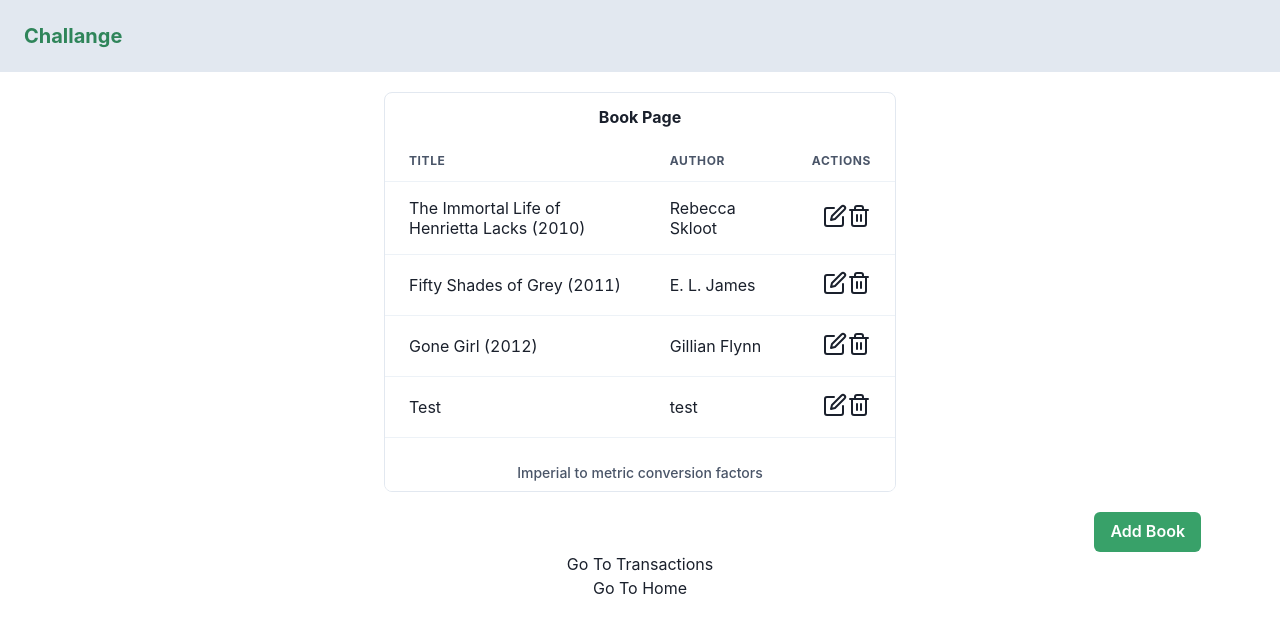
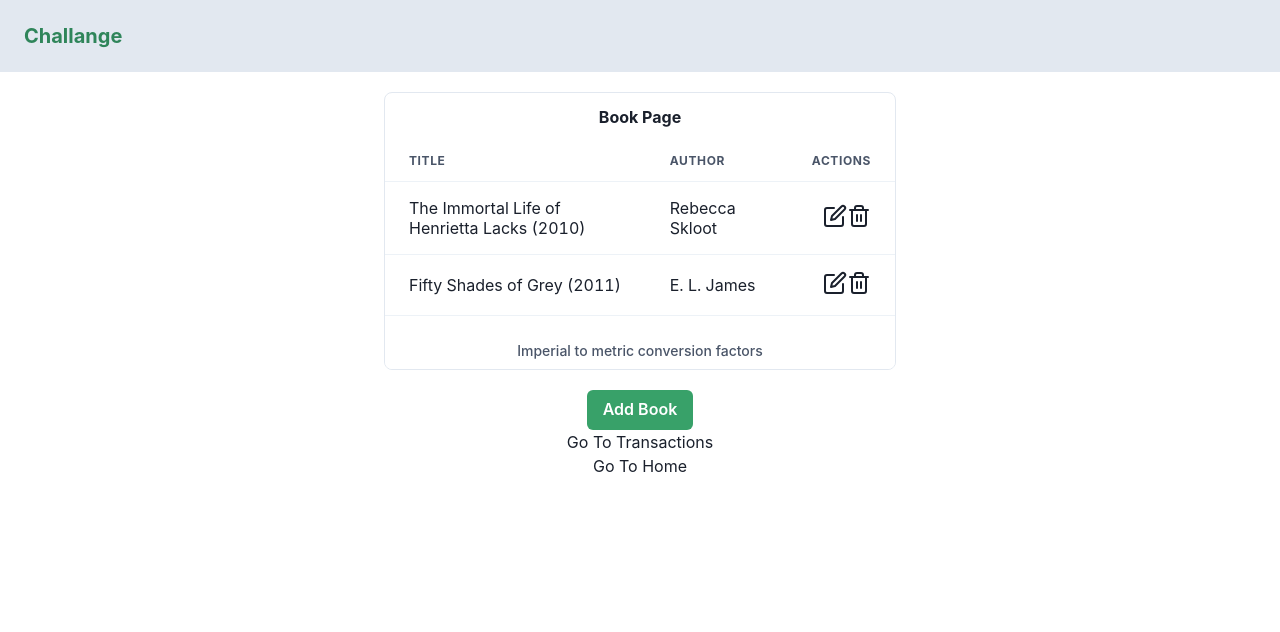
Before and after one commit to ihyaanr/challange-login, a React (Create React App) app: page /book in a window 1280 px wide. Shown: the top 632 px of the page. Built offline with nearby package versions, Linux system fonts and the light colour scheme; data requests are answered from the project's data file.

Commit message:
Upgrade react-router-dom v6 and add delete function

```diff
--- a/data/db.json
+++ b/data/db.json
@@ -9,16 +9,6 @@
       "id": 2,
       "title": "Fifty Shades of Grey (2011)",
       "author": "E. L. James"
-    },
-    {
-      "id": 3,
-      "title": "Gone Girl (2012)",
-      "author": "Gillian Flynn"
-    },
-    {
-      "title": "Test",
-      "author": "test",
-      "id": 4
     }
   ]
 }
--- a/package.json
+++ b/package.json
@@ -14,16 +14,13 @@
     "@testing-library/react": "^11.2.7",
     "@testing-library/user-event": "^12.8.3",
     "axios": "^0.24.0",
-    "chart.js": "^3.3.0",
     "framer-motion": "^4.1.17",
     "next": "^12.0.4",
     "react": "^17.0.2",
-    "react-chartjs": "^1.2.0",
-    "react-chartjs-2": "^3.0.3",
     "react-dom": "^17.0.2",
     "react-hook-form": "^7.20.2",
     "react-icons": "^4.3.1",
-    "react-router-dom": "^5.3.0",
+    "react-router-dom": "^6.0.2",
     "react-scripts": "4.0.3",
     "web-vitals": "^1.1.2"
   },
--- a/src/App.js
+++ b/src/App.js
@@ -3,7 +3,12 @@ import Home from "./Home";
 import { useState } from "react";
 import Transactions from "./Transactions";
 import Book from "./Book";
-import { BrowserRouter as Router, Switch, Route } from "react-router-dom";
+import {
+  BrowserRouter as Router,
+  Routes,
+  Route,
+  Navigate,
+} from "react-router-dom";
 import ProtectedRoute from "./ProtectedRoute";
 import BookAdd from "./BookAdd";
 
@@ -12,31 +17,36 @@ function App() {
   return (
     <Router>
       <div className="App">
-        <Switch>
-          <Route exact path="/">
-            <Form setIsAuth={setIsAuth} isAuth={isAuth} />
-          </Route>
+        <Routes>
+          <Route
+            exact
+            path="/"
+            element={<Form setIsAuth={setIsAuth} isAuth={isAuth} />}
+          />
 
-          {/* <ProtectedRoute path="/home" component={Home} isAuth={isAuth} />
-          <ProtectedRoute
+          <Route
+            path="/home"
+            element={
+              <ProtectedRoute isAuth={isAuth}>
+                <Home />
+              </ProtectedRoute>
+            }
+          />
+
+          <Route
             path="/transactions"
-            component={Transactions}
-            isAuth={isAuth}
-          /> */}
+            element={
+              <ProtectedRoute isAuth={isAuth}>
+                <Transactions />
+              </ProtectedRoute>
+            }
+          />
 
-          <Route path="/home">
-            <Home />
-          </Route>
-          <Route path="/transactions">
-            <Transactions />
-          </Route>
-          <Route path="/book">
-            <Book />
-          </Route>
-          <Route path="/addBook">
-            <BookAdd />
-          </Route>
-        </Switch>
+          {/* <Route path="/home" element={<Home />} />
+          <Route path="/transactions" element={<Transactions />} /> */}
+          <Route path="/book" element={<Book />} />
+          <Route path="/addBook" element={<BookAdd />} />
+        </Routes>
       </div>
     </Router>
   );
--- a/src/Book.js
+++ b/src/Book.js
@@ -27,6 +27,20 @@ const Book = () => {
   useEffect(() => {
     axios.get("http://localhost:8000/books").then((res) => setBooks(res.data));
   }, []);
+
+  const handleClick = (id) => {
+    if (window.confirm("Are you sure want to delete ?")) {
+      axios
+        .delete(`http://localhost:8000/books/${id}`)
+        .then((response) => {
+          console.log(response);
+          window.location.reload();
+        })
+        .catch((err) => {
+          console.log(err);
+        });
+    }
+  };
 
   // const {data : books} = axios.get("http://localhost:8000/books")
 
@@ -59,73 +73,36 @@ const Book = () => {
                 </Tr>
               </Thead>
               {books &&
-                books.map((book) => (
-                  <Tbody>
+                books.map((book, i) => (
+                  <Tbody key={i}>
                     <Tr>
                       <Td>{book.title}</Td>
                       <Td>{book.author}</Td>
                       <Td isNumeric>
-                        <Link>
+                        <Link to={book.id}>
                           <Icon as={FiEdit} fontSize="2xl" />
                         </Link>
-                        <Link>
-                          <Icon as={FiTrash2} fontSize="2xl" />
+                        <Link to={book.id}>
+                          <Icon
+                            onClick={() => handleClick(book.id)}
+                            as={FiTrash2}
+                            fontSize="2xl"
+                          />
                         </Link>
                       </Td>
                     </Tr>
                   </Tbody>
                 ))}
-              {/* <Tbody>
-                <Tr>
-                  <Td>The Immortal Life of Henrietta Lacks (2010)</Td>
-                  <Td>Rebecca Skloot</Td>
-                  <Td isNumeric>
-                    <Link>
-                      <Icon as={FiEdit} fontSize="2xl" />
-                    </Link>
-                    <Link>
-                      <Icon as={FiTrash2} fontSize="2xl" />
-                    </Link>
-                  </Td>
-                </Tr>
-                <Tr>
-                  <Td>The Immortal Life of Henrietta Lacks (2010)</Td>
-                  <Td>Rebecca Skloot</Td>
-                  <Td isNumeric>
-                    <Link>
-                      <Icon as={FiEdit} fontSize="2xl" />
-                    </Link>
-                    <Link>
-                      <Icon as={FiTrash2} fontSize="2xl" />
-                    </Link>
-                  </Td>
-                </Tr>
-                <Tr>
-                  <Td>The Immortal Life of Henrietta Lacks (2010)</Td>
-                  <Td>Rebecca Skloot</Td>
-                  <Td isNumeric>
-                    <Link>
-                      <Icon as={FiEdit} fontSize="2xl" />
-                    </Link>
-                    <Link>
-                      <Icon as={FiTrash2} fontSize="2xl" />
-                    </Link>
-                  </Td>
-                </Tr>
-              </Tbody> */}
             </Table>
           </Box>
         </Box>
       </Center>
-
-      <Flex>
-        <Spacer />
-        <Box mr={79}>
-          <Link to="/addBook">
-            <Button colorScheme="green">Add Book</Button>
-          </Link>
-        </Box>
-      </Flex>
+      <Spacer />
+      <Box>
+        <Link to="/addBook">
+          <Button colorScheme="green">Add Book</Button>
+        </Link>
+      </Box>
 
       <Link to="/transactions">Go To Transactions</Link>
       <br />
--- a/src/BookAdd.js
+++ b/src/BookAdd.js
@@ -8,14 +8,14 @@ import {
 } from "@chakra-ui/react";
 import { useState } from "react/cjs/react.development";
 import NavBar from "./NavBar";
-import { useHistory } from "react-router-dom";
+import { useNavigate } from "react-router-dom";
 import axios from "axios";
 
 const BookAdd = () => {
   const [title, setTitle] = useState("");
   const [author, setAuthor] = useState("Ihya");
   const [isPending, SetIsPending] = useState(false);
-  const history = useHistory();
+  const navigate = useNavigate();
 
   const handleSubmit = (e) => {
     e.preventDefault();
@@ -27,6 +27,7 @@ const BookAdd = () => {
       .post("http://localhost:8000/books", book)
       .then((res) => {
         console.log(res.data);
+        navigate("/book");
       })
       .catch((err) => {
         console.log(err.data);
--- a/src/Form.js
+++ b/src/Form.js
@@ -1,7 +1,7 @@
 import { FontAwesomeIcon } from "@fortawesome/react-fontawesome";
 import { faEye } from "@fortawesome/free-solid-svg-icons";
 import { useState, useEffect } from "react";
-import { useHistory } from "react-router-dom";
+import { useNavigate } from "react-router-dom";
 import {
   Input,
   Center,
@@ -21,13 +21,13 @@ const Form = ({ setIsAuth, isAuth }) => {
   const [loading, setLoading] = useState(false);
   const [isError, setError] = useState(false);
   const [value, setValue] = useState("");
-  const history = useHistory();
+  let navigate = useNavigate();
 
   useEffect(() => {
     if (isAuth) {
-      history.push("/home");
+      navigate("/home");
     }
-  }, [isAuth]);
+  }, [isAuth, navigate]);
 
   const togglePasswordVisiblity = () => {
     setPassShow(passShow ? false : true);
@@ -43,8 +43,8 @@ const Form = ({ setIsAuth, isAuth }) => {
       .post("http://localhost:2222/api/login", body)
       .then((response) => {
         console.log(response.data);
-
         setIsAuth(true);
+        navigate("/home");
       })
       .catch((e) => {
         console.log(e.response.data);
--- a/src/Home.js
+++ b/src/Home.js
@@ -36,29 +36,29 @@ const Home = () => {
             </Heading>
             <Flex flexDir="column" align="flex-start" justifyContent="center">
               <Flex className="sidebar-item">
-                <Link>
+                <Link to="/book">
+                  <Flex>
                     <Icon as={FiHome} fontSize="2xl" className="active-icon" />
-                </Link>
-                <Link _hover={{ textDecor: "none" }}>
                     <Text to="" className="active">
                       Home
                     </Text>
+                  </Flex>
                 </Link>
               </Flex>
               <Flex className="sidebar-item">
-                <Link>
+                <Link to="/book">
+                  <Flex>
                     <Icon as={FiBook} fontSize="2xl" />
-                </Link>
-                <Link to="/book" _hover={{ textDecor: "none" }}>
                     <Text>Book</Text>
+                  </Flex>
                 </Link>
               </Flex>
               <Flex className="sidebar-item">
-                <Link>
+                <Link to="/transactions">
+                  <Flex>
                     <Icon as={FiDollarSign} fontSize="2xl" />
-                </Link>
-                <Link to="/transactions" _hover={{ textDecor: "none" }}>
                     <Text>Transactions</Text>
+                  </Flex>
                 </Link>
               </Flex>
             </Flex>
--- a/src/NavBar.js
+++ b/src/NavBar.js
@@ -1,8 +1,8 @@
 import { Box, Heading, Button } from "@chakra-ui/react";
-import { useHistory } from "react-router-dom";
+// import { useHistory } from "react-router-dom";
 
 const NavBar = () => {
-  const history = useHistory();
+  // const history = useHistory();
 
   return (
     <Box
--- a/src/ProtectedRoute.js
+++ b/src/ProtectedRoute.js
@@ -1,21 +1,11 @@
-import React from "react";
-import { Route, Redirect } from "react-router-dom";
+import { Navigate, useLocation } from "react-router-dom";
 
-function ProtectedRoute({ isAuth: isAuth, component: Component, ...rest }) {
-  return (
-    <Route
-      {...rest}
-      render={(props) => {
-        if (isAuth) {
-          return <Component />;
-        } else {
-          return (
-            <Redirect to={{ pathname: "/", state: { from: props.location } }} />
-          );
-        }
-      }}
-    />
-  );
-}
+const ProtectedRoute = ({ isAuth, children }) => {
+  let location = useLocation();
+
+  if (!isAuth) return <Navigate to="/" state={{ from: location }} />;
+
+  return children;
+};
 
 export default ProtectedRoute;
--- a/src/index.css
+++ b/src/index.css
@@ -1,4 +1,4 @@
-/* * {
+* {
   box-sizing: border-box;
   margin: 0;
   padding: 0;
@@ -13,6 +13,7 @@ body {
   -moz-osx-font-smoothing: grayscale;
 }
 
+/*
 input:focus,
 textarea:focus,
 select:focus {
```
Also changed, not shown: 1 other file (tests, documents, lock files or other folders). Lines whose indentation alone changed are shown as unchanged.
